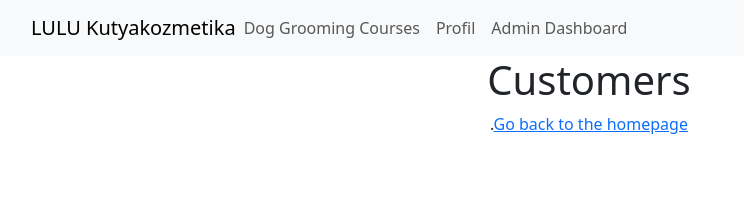
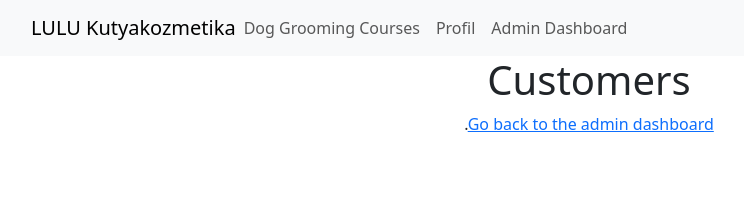
Before and after one commit to KissRoli96/dogapp, a React (Create React App) app in the folder frontend/: page /customers in a window 1280 px wide. Shown: the top 203 px of the page, without its empty margins (51-795 px from the left). Built offline with nearby package versions, Linux system fonts and the light colour scheme.

Commit message:
Customers

```diff
--- a/frontend/src/components/Customers/Customers.tsx
+++ b/frontend/src/components/Customers/Customers.tsx
@@ -1,11 +1,10 @@
 import { Link } from 'react-router-dom';
-
 
 function Customers() {
     return (
         <div className="Customers">
             <h1> Customers</h1>.
-                <Link to="/">Go back to the homepage</Link>
+                <Link to="/dashboard">Go back to the admin dashboard</Link>
         </div>
     );
 }
--- a/frontend/src/components/Navbar/Navbar.tsx
+++ b/frontend/src/components/Navbar/Navbar.tsx
@@ -15,6 +15,7 @@ function NavigationMenu() {
             <Nav.Link as={Link} to="/dogcosmetics-training">Dog Grooming Courses</Nav.Link>
             <Nav.Link as={Link} to="/profil">Profil</Nav.Link>
             <Nav.Link as={Link} to="/dashboard">Admin Dashboard</Nav.Link>
+            {/* <Nav.Link as={Link} to="/customers">Customers</Nav.Link> Add this line */}
           </Nav>
         </Navbar.Collapse>
       </Container>
```
